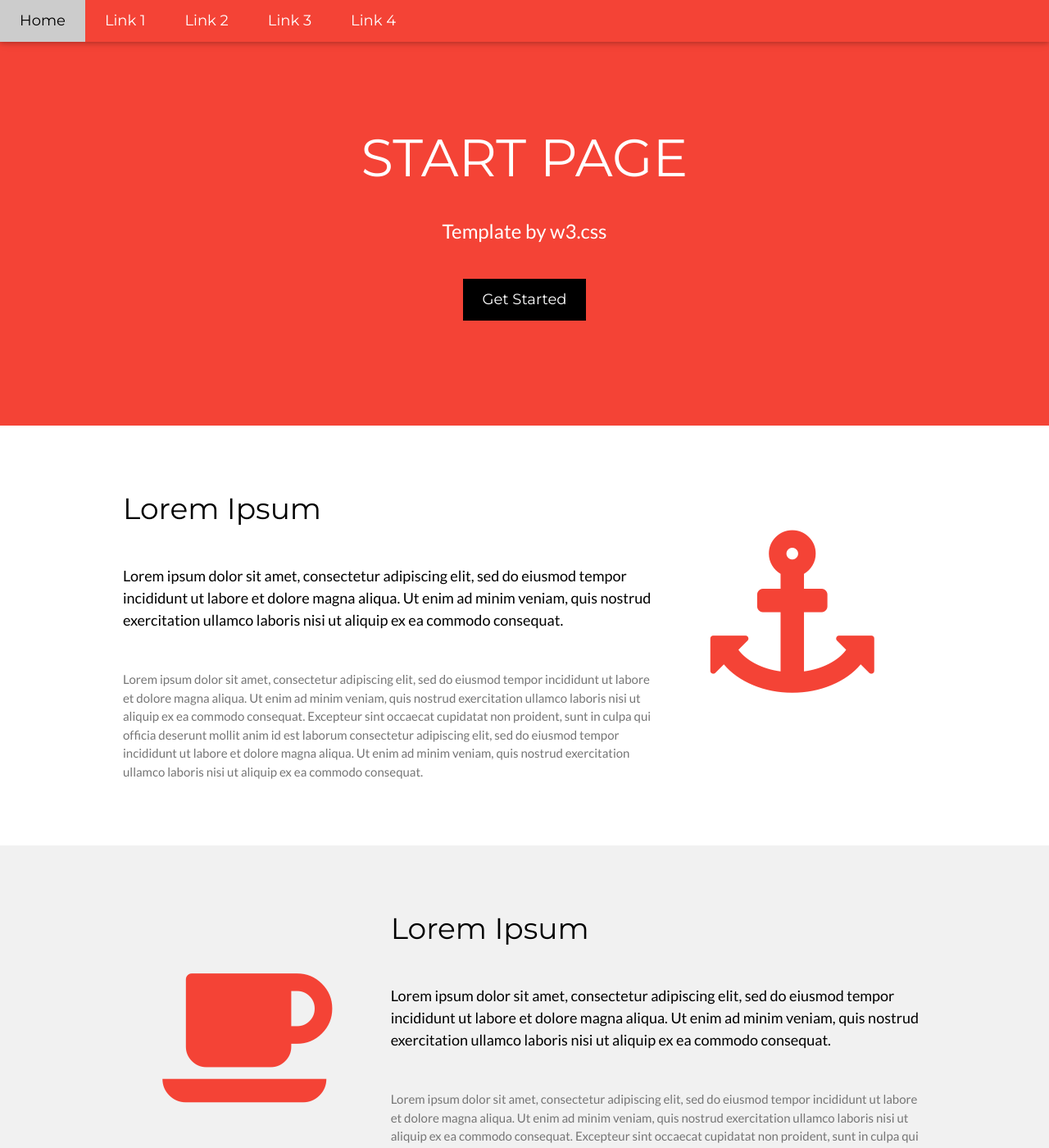
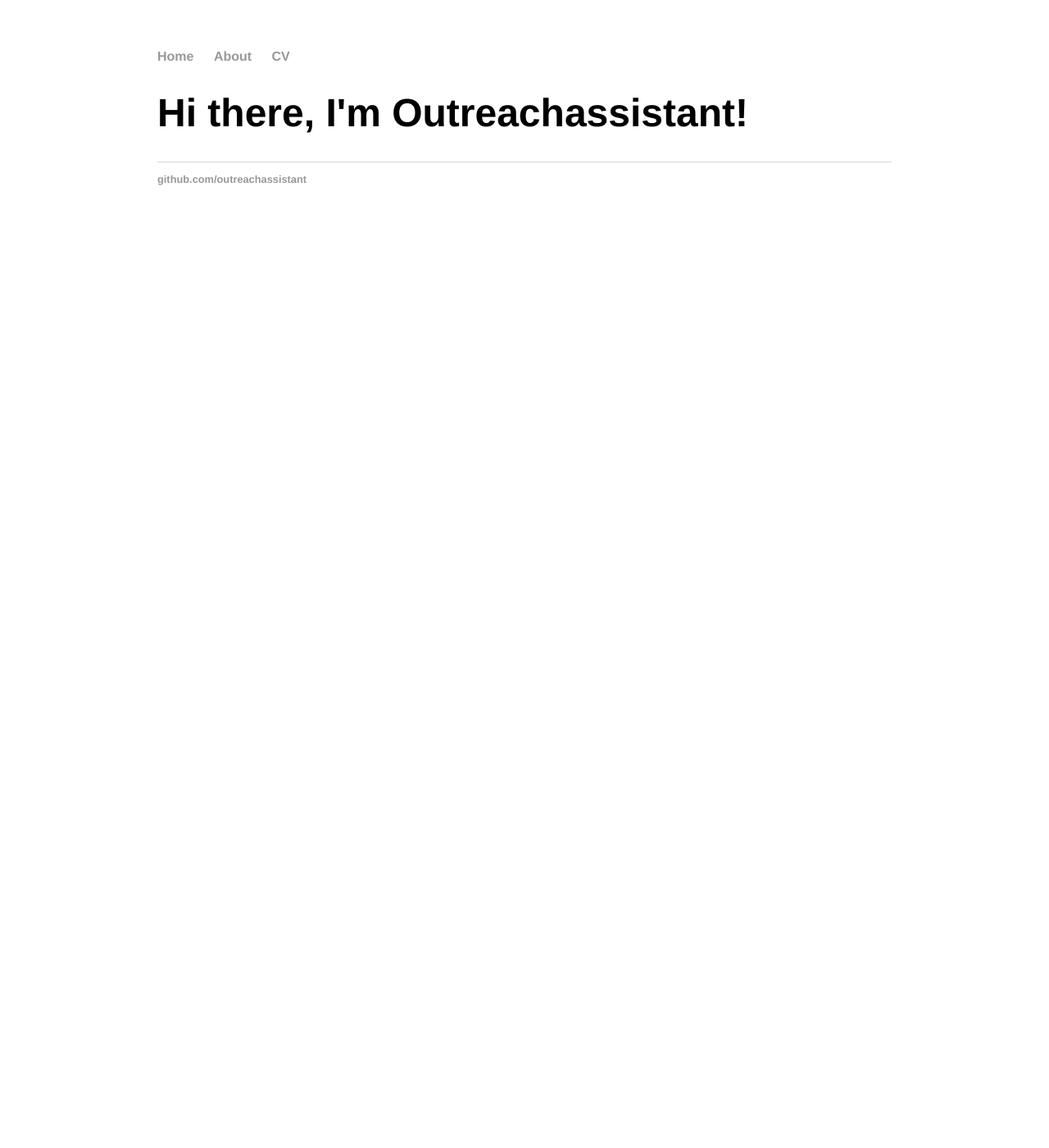
Before and after one commit to outreachassistant/outreachassistant.github.io, a Jekyll site: the page built from index.html, in a window 1280 px wide and 1400 px high. Shown: the whole window at 82% size. Built offline with Jekyll 4.4.1, drawn with Linux system fonts in a browser that asks for light colours; some of the changed text lies outside the part shown.

Commit message:
revert back

```diff
--- a/_layouts/default.html
+++ b/_layouts/default.html
@@ -1,110 +1,27 @@
 <!DOCTYPE html>
-<html lang="en">
-<title>W3.CSS Template</title>
-<meta charset="UTF-8">
-<meta name="viewport" content="width=device-width, initial-scale=1">
-<link rel="stylesheet" href="https://www.w3schools.com/w3css/4/w3.css">
-<link rel="stylesheet" href="https://fonts.googleapis.com/css?family=Lato">
-<link rel="stylesheet" href="https://fonts.googleapis.com/css?family=Montserrat">
-<link rel="stylesheet" href="https://cdnjs.cloudflare.com/ajax/libs/font-awesome/4.7.0/css/font-awesome.min.css">
-<style>
-body,h1,h2,h3,h4,h5,h6 {font-family: "Lato", sans-serif}
-.w3-bar,h1,button {font-family: "Montserrat", sans-serif}
-.fa-anchor,.fa-coffee {font-size:200px}
-</style>
-<body>
+	<html>
+		<head>
+			<title>{{ page.title }}</title>
+			<!-- link to main stylesheet -->
+			<link rel="stylesheet" type="text/css" href="/css/main.css">
+		</head>
+		<body>
+			<nav>
+	    		<ul>
+	        		<li><a href="/">Home</a></li>
+		        	<li><a href="/about">About</a></li>
+	        		<li><a href="/cv">CV</a></li>
+	    		</ul>
+			</nav>
+			<div class="container">
 
-<!-- Navbar -->
-<div class="w3-top">
-  <div class="w3-bar w3-red w3-card w3-left-align w3-large">
-    <a class="w3-bar-item w3-button w3-hide-medium w3-hide-large w3-right w3-padding-large w3-hover-white w3-large w3-red" href="javascript:void(0);" onclick="myFunction()" title="Toggle Navigation Menu"><i class="fa fa-bars"></i></a>
-    <a href="#" class="w3-bar-item w3-button w3-padding-large w3-white">Home</a>
-    <a href="#" class="w3-bar-item w3-button w3-hide-small w3-padding-large w3-hover-white">Link 1</a>
-    <a href="#" class="w3-bar-item w3-button w3-hide-small w3-padding-large w3-hover-white">Link 2</a>
-    <a href="#" class="w3-bar-item w3-button w3-hide-small w3-padding-large w3-hover-white">Link 3</a>
-    <a href="#" class="w3-bar-item w3-button w3-hide-small w3-padding-large w3-hover-white">Link 4</a>
-  </div>
+			{{ content }}
 
-  <!-- Navbar on small screens -->
-  <div id="navDemo" class="w3-bar-block w3-white w3-hide w3-hide-large w3-hide-medium w3-large">
-    <a href="#" class="w3-bar-item w3-button w3-padding-large">Link 1</a>
-    <a href="#" class="w3-bar-item w3-button w3-padding-large">Link 2</a>
-    <a href="#" class="w3-bar-item w3-button w3-padding-large">Link 3</a>
-    <a href="#" class="w3-bar-item w3-button w3-padding-large">Link 4</a>
-  </div>
-</div>
-
-<!-- Header -->
-<header class="w3-container w3-red w3-center" style="padding:128px 16px">
-  <h1 class="w3-margin w3-jumbo">START PAGE</h1>
-  <p class="w3-xlarge">Template by w3.css</p>
-  <button class="w3-button w3-black w3-padding-large w3-large w3-margin-top">Get Started</button>
-</header>
-
-<!-- First Grid -->
-<div class="w3-row-padding w3-padding-64 w3-container">
-  <div class="w3-content">
-    <div class="w3-twothird">
-      <h1>Lorem Ipsum</h1>
-      <h5 class="w3-padding-32">Lorem ipsum dolor sit amet, consectetur adipiscing elit, sed do eiusmod tempor incididunt ut labore et dolore magna aliqua. Ut enim ad minim veniam, quis nostrud exercitation ullamco laboris nisi ut aliquip ex ea commodo consequat.</h5>
-
-      <p class="w3-text-grey">Lorem ipsum dolor sit amet, consectetur adipiscing elit, sed do eiusmod tempor incididunt ut labore et dolore magna aliqua. Ut enim ad minim veniam, quis nostrud exercitation ullamco laboris nisi ut aliquip ex ea commodo consequat. Excepteur sint
-        occaecat cupidatat non proident, sunt in culpa qui officia deserunt mollit anim id est laborum consectetur adipiscing elit, sed do eiusmod tempor incididunt ut labore et dolore magna aliqua. Ut enim ad minim veniam, quis nostrud exercitation ullamco
-        laboris nisi ut aliquip ex ea commodo consequat.</p>
-    </div>
-
-    <div class="w3-third w3-center">
-      <i class="fa fa-anchor w3-padding-64 w3-text-red"></i>
-    </div>
-  </div>
-</div>
-
-<!-- Second Grid -->
-<div class="w3-row-padding w3-light-grey w3-padding-64 w3-container">
-  <div class="w3-content">
-    <div class="w3-third w3-center">
-      <i class="fa fa-coffee w3-padding-64 w3-text-red w3-margin-right"></i>
-    </div>
-
-    <div class="w3-twothird">
-      <h1>Lorem Ipsum</h1>
-      <h5 class="w3-padding-32">Lorem ipsum dolor sit amet, consectetur adipiscing elit, sed do eiusmod tempor incididunt ut labore et dolore magna aliqua. Ut enim ad minim veniam, quis nostrud exercitation ullamco laboris nisi ut aliquip ex ea commodo consequat.</h5>
-
-      <p class="w3-text-grey">Lorem ipsum dolor sit amet, consectetur adipiscing elit, sed do eiusmod tempor incididunt ut labore et dolore magna aliqua. Ut enim ad minim veniam, quis nostrud exercitation ullamco laboris nisi ut aliquip ex ea commodo consequat. Excepteur sint
-        occaecat cupidatat non proident, sunt in culpa qui officia deserunt mollit anim id est laborum consectetur adipiscing elit, sed do eiusmod tempor incididunt ut labore et dolore magna aliqua. Ut enim ad minim veniam, quis nostrud exercitation ullamco
-        laboris nisi ut aliquip ex ea commodo consequat.</p>
-    </div>
-  </div>
-</div>
-
-<div class="w3-container w3-black w3-center w3-opacity w3-padding-64">
-    <h1 class="w3-margin w3-xlarge">Quote of the day: live life</h1>
-</div>
-
-<!-- Footer -->
-<footer class="w3-container w3-padding-64 w3-center w3-opacity">
-  <div class="w3-xlarge w3-padding-32">
-    <i class="fa fa-facebook-official w3-hover-opacity"></i>
-    <i class="fa fa-instagram w3-hover-opacity"></i>
-    <i class="fa fa-snapchat w3-hover-opacity"></i>
-    <i class="fa fa-pinterest-p w3-hover-opacity"></i>
-    <i class="fa fa-twitter w3-hover-opacity"></i>
-    <i class="fa fa-linkedin w3-hover-opacity"></i>
- </div>
- <p>Powered by <a href="https://www.w3schools.com/w3css/default.asp" target="_blank">w3.css</a></p>
-</footer>
-
-<script>
-// Used to toggle the menu on small screens when clicking on the menu button
-function myFunction() {
-  var x = document.getElementById("navDemo");
-  if (x.className.indexOf("w3-show") == -1) {
-    x.className += " w3-show";
-  } else {
-    x.className = x.className.replace(" w3-show", "");
-  }
-}
-</script>
-
-</body>
-</html>
+			</div><!-- /.container -->
+			<footer>
+	    		<ul>
+	        		<li><a href="https://github.com/outreachassistant">github.com/outreachassistant</a></li>
+				</ul>
+			</footer>
+		</body>
+	</html>
```
